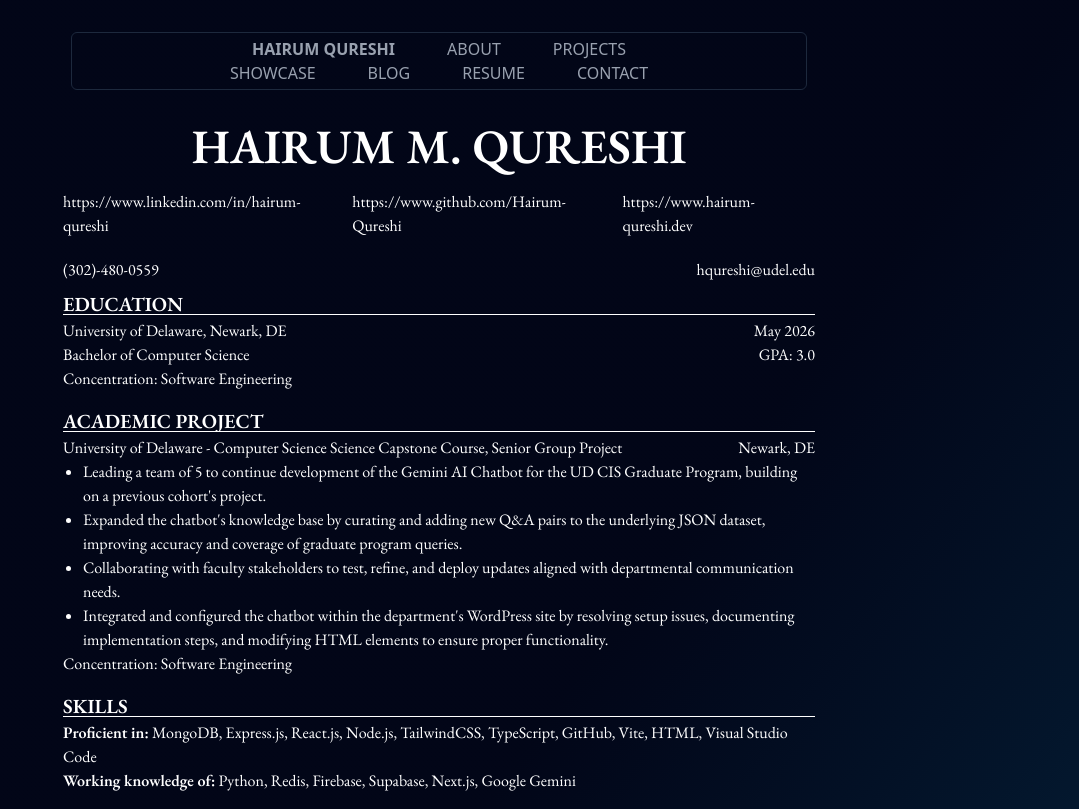
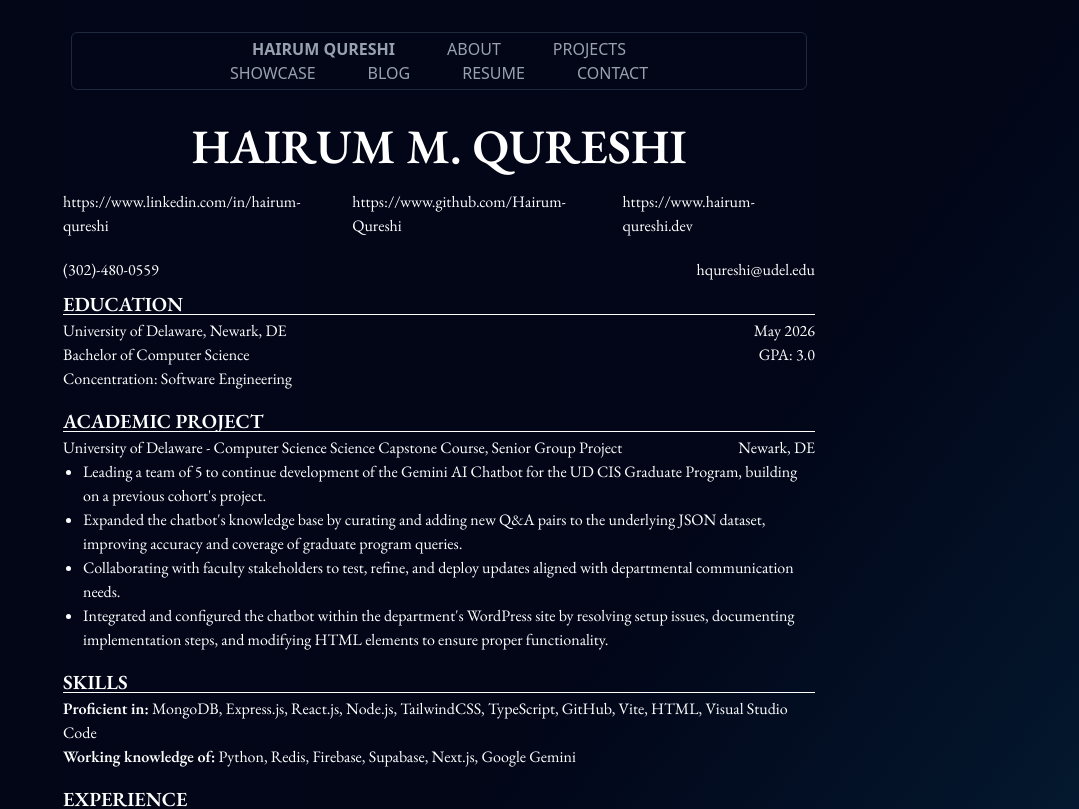
Before and after one commit to Hairum-Qureshi/personal-portfolio, a Next.js app: page /resume in a window 1280 px wide. Shown: the top 809 px of the page, without its empty margins (201-1280 px from the left). Built offline with nearby package versions, Linux system fonts and the light colour scheme.

Commit message:
removed duplicate 'concentration' mention

```diff
--- a/app/resume/page.tsx
+++ b/app/resume/page.tsx
@@ -68,7 +68,6 @@ export default function Resume() {
 								}
 							)}
 						</ul>
-						<p>Concentration: Software Engineering</p>
 					</div>
 					<div>
 						<h3 className="font-garamond text-xl mt-2 font-semibold">SKILLS</h3>
```
